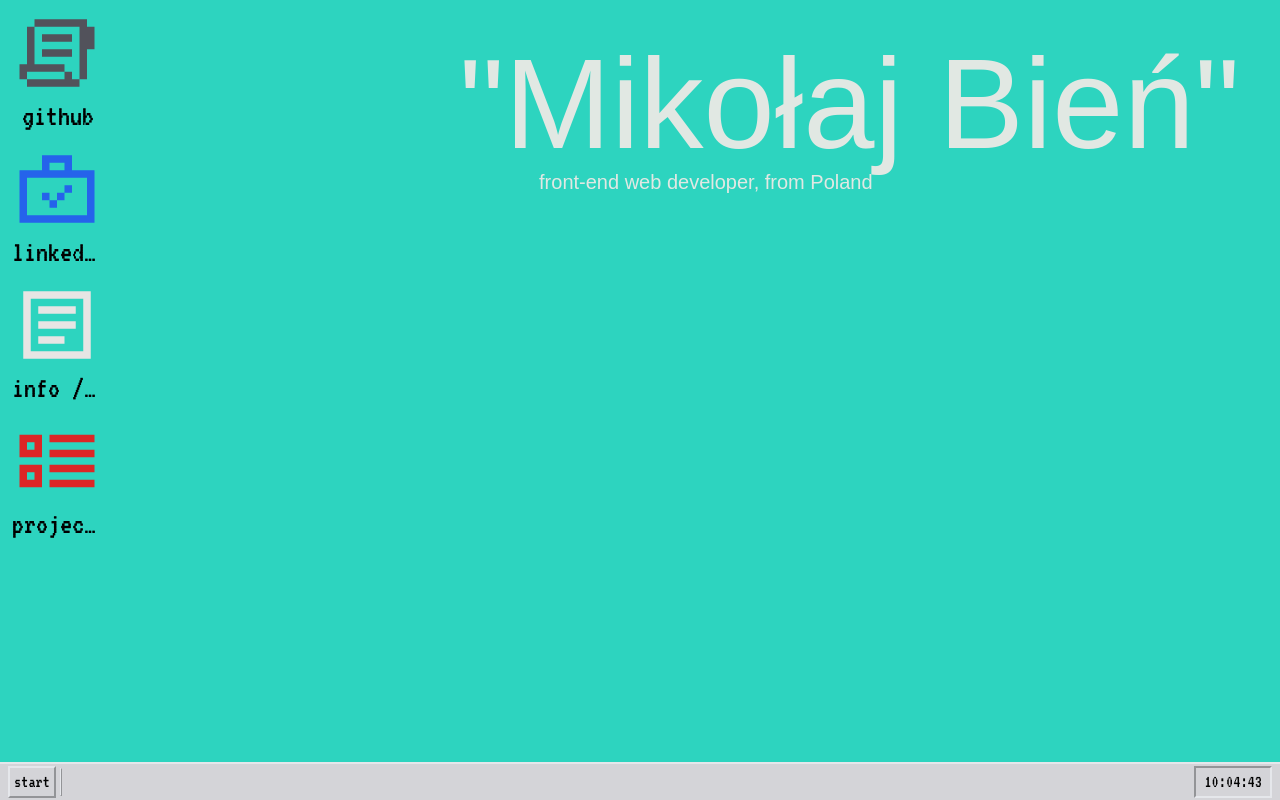
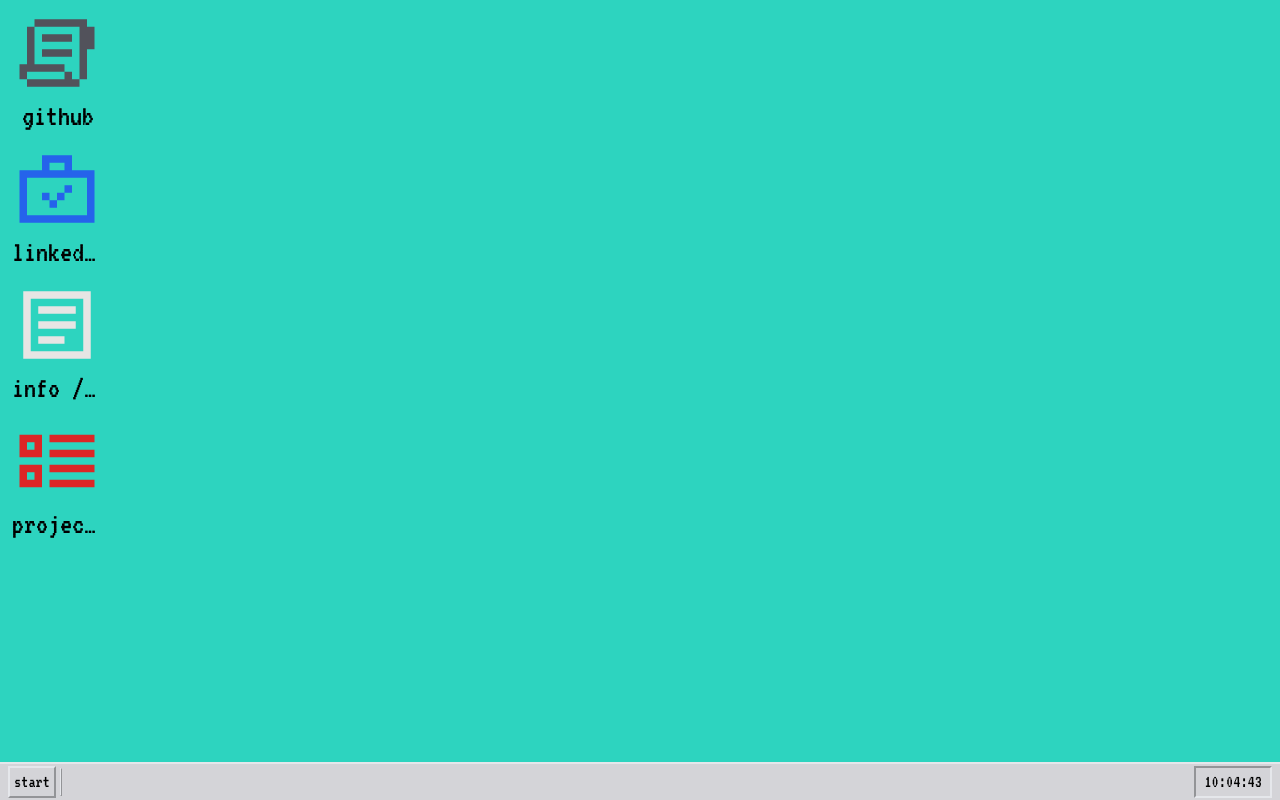
Before and after one commit to bieniucieniu/desktop-website, a Next.js app: page / in a window 1280 px wide. Built offline with nearby package versions, Linux system fonts and the light colour scheme; a web font is replaced by a local one.

Commit message:
feat: remove text from wallpaper

```diff
--- a/components/Main/Wallpaper.tsx
+++ b/components/Main/Wallpaper.tsx
@@ -1,5 +1,5 @@
-import { twMerge } from "tailwind-merge"
-import { vast } from "@/fonts"
+import { vast } from "@/fonts";
+import { twMerge } from "tailwind-merge";
 
 export default function Wallpaper({ className }: { className: string }) {
 	return (
@@ -10,14 +10,7 @@ export default function Wallpaper({ className }: { className: string }) {
 				"bg-teal-400 flex justify-end",
 			)}
 		>
-      <div className="flex flex-col justify-end lg:justify-start p-10 md:pl-28 md:pb-10 lg:pt-10 lg:pr-10">
-        <h1 className="text-5xl sm:text-7xl md:text-9xl">
-          &quot;Mikołaj Bień&quot;
-        </h1>
-        <p className="text-3xl sm:text-xl xl:pl-20">
-          front-end web developer, from Poland
-        </p>
+			<div className="flex flex-col justify-end lg:justify-start p-10 md:pl-28 md:pb-10 lg:pt-10 lg:pr-10" />
 		</div>
-    </div>
-  )
+	);
 }
```
Lines whose indentation alone changed are shown as unchanged.
